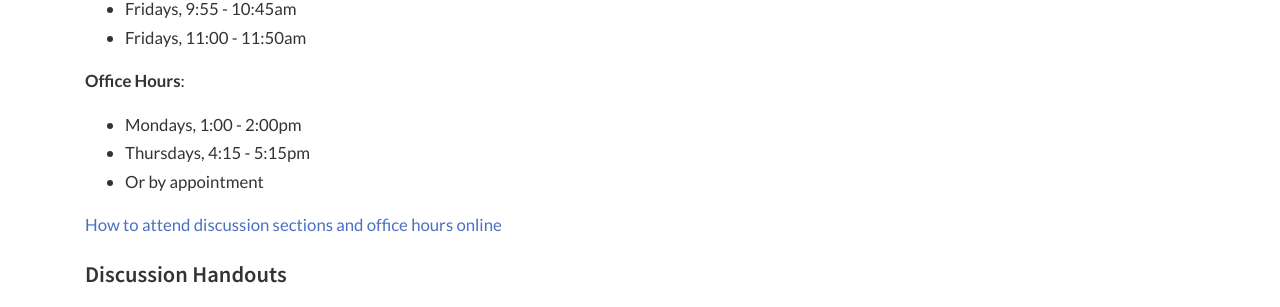
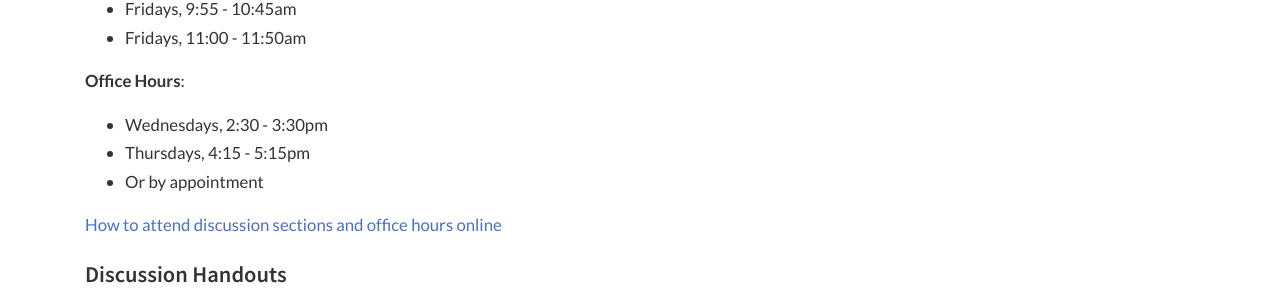
Before and after one commit to scaotravis/scaotravis.github.io, a Jekyll site: the page built from _pages/teaching/sp21-400.md, in a window 1280 px wide and 1025 px high. Shown: the part 507-814 px from the top of the window. Built offline with Jekyll 4.4.1, drawn with Linux system fonts in a browser that asks for light colours; nearby versions of some CDN libraries; comment, search, counter and statistics services are not loaded.

Commit message:
update 400 page

```diff
--- a/_pages/teaching/sp21-400.md
+++ b/_pages/teaching/sp21-400.md
@@ -19,11 +19,11 @@ categories: Teaching
 
 **Office Hours**:
 
-* Mondays, 1:00 - 2:00pm
+* Wednesdays, 2:30 - 3:30pm
 * Thursdays, 4:15 - 5:15pm
 * Or by appointment
 
-[How to attend discussion sections and office hours online]({{ site.url }}/downloads/teaching/sp21-400/how-to-join-zoom.pdf)
+[How to attend discussion sections and office hours online]({{ site.url }}/downloads/teaching/sp21-400/400_sp21_how-to-join-zoom.pdf)
 
 #### Discussion Handouts
 
```
Also changed, not shown: 6 other files.
